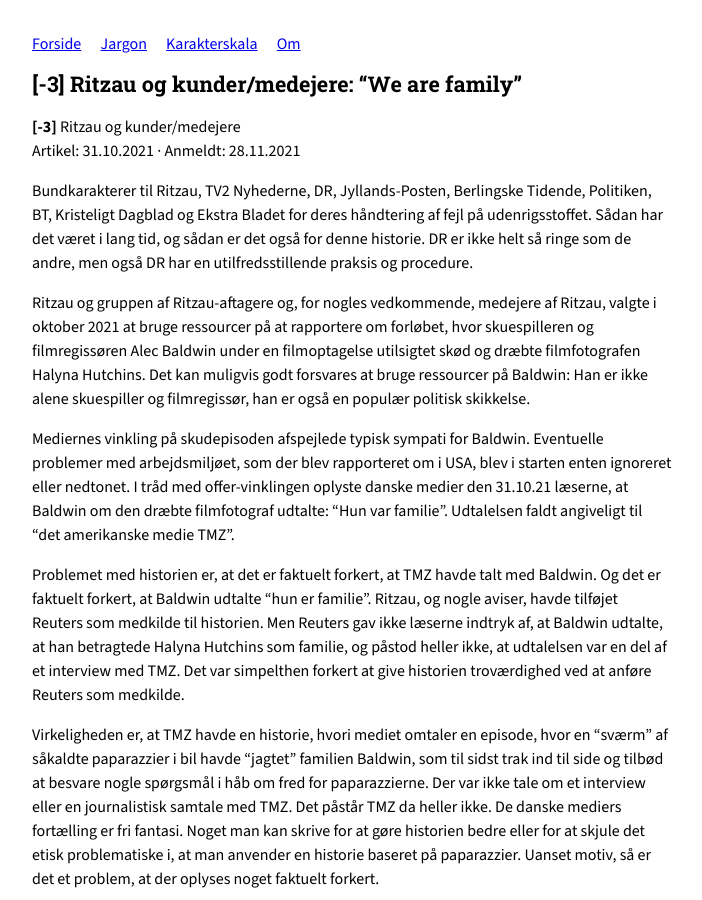
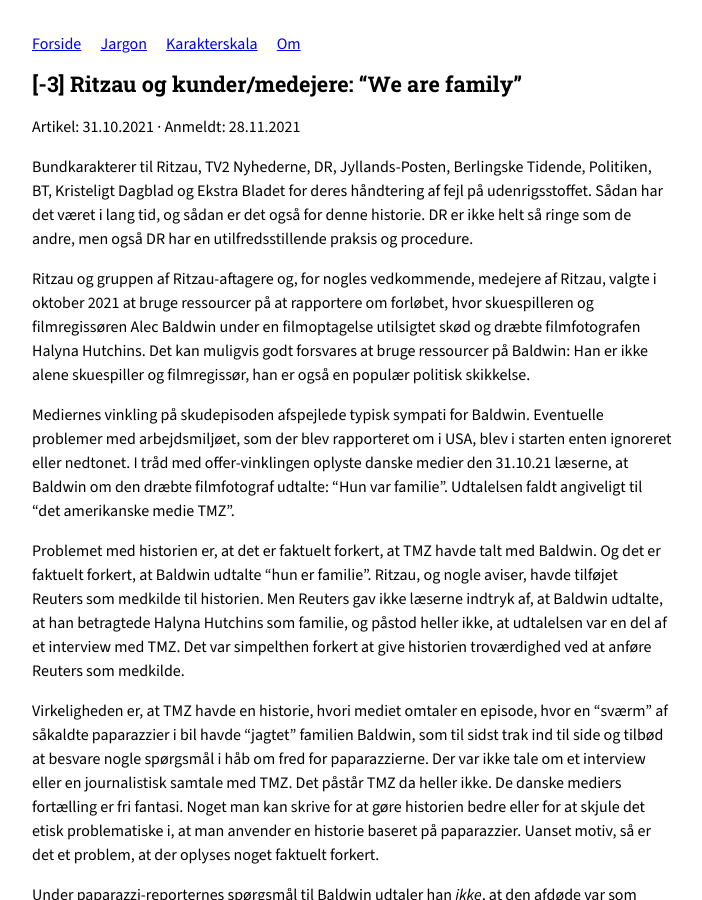
Before and after one commit to MichaelOAppel/OmJournalistik, a Jekyll site: the page built from _posts/2021-11-28-ritzau-we-are-family.md, in a window 1280 px wide and 900 px high. Shown: the whole window, without its empty margins (288-990 px from the left). Built offline with Jekyll 4.4.1, drawn with Linux system fonts in a browser that asks for light colours.

Commit message:
Update 2021-11-28-ritzau-we-are-family.md

```diff
--- a/_posts/2021-11-28-ritzau-we-are-family.md
+++ b/_posts/2021-11-28-ritzau-we-are-family.md
@@ -7,7 +7,6 @@ artikel_dato: 2021-10-31
 anmeldt: 2021-11-28
 ---
 
-**[{{ page.karakter }}]** {{ page.medie }}
 Artikel: {{ page.artikel_dato | date: "%d.%m.%Y" }} · Anmeldt: {{ page.anmeldt | date: "%d.%m.%Y" }}
 
 Bundkarakterer til Ritzau, TV2 Nyhederne, DR, Jyllands-Posten, Berlingske Tidende, Politiken, BT, Kristeligt Dagblad og Ekstra Bladet for deres håndtering af fejl på udenrigsstoffet. Sådan har det været i lang tid, og sådan er det også for denne historie. DR er ikke helt så ringe som de andre, men også DR har en utilfredsstillende praksis og procedure.
@@ -37,7 +38,7 @@ Men hvis man praktiserer den form for fantasifuld journalistik, så bør mediern
 Det bedste forsvar, der i dette tilfælde kan gives for mediernes håndtering, er nok, at det er ret ligegyldigt, hvad den amerikanske skuespiller måtte have sagt. I hvert fald sammenlignet med væsentlige historier, der ikke blev bragt i de dage. Men hvis redaktøren finder det værd at bruge ressourcer på en historie, så skulle vedkommende også gerne finde det værd at fortælle historien rigtigt. At fortælle det, som det er.
 
 | Medie | Rettede fejl og oplyste læserne om rettelse indenfor 2 uger? |
-| --- | --- |
+| --- | :---: |
 | Ritzau | Nej |
 | DR Nyhederne | Nej |
 | TV2 Nyhederne | Nej |
```
Also changed, not shown: other parts of _posts/2021-11-28-ritzau-we-are-family.md (+2 -0 lines).
